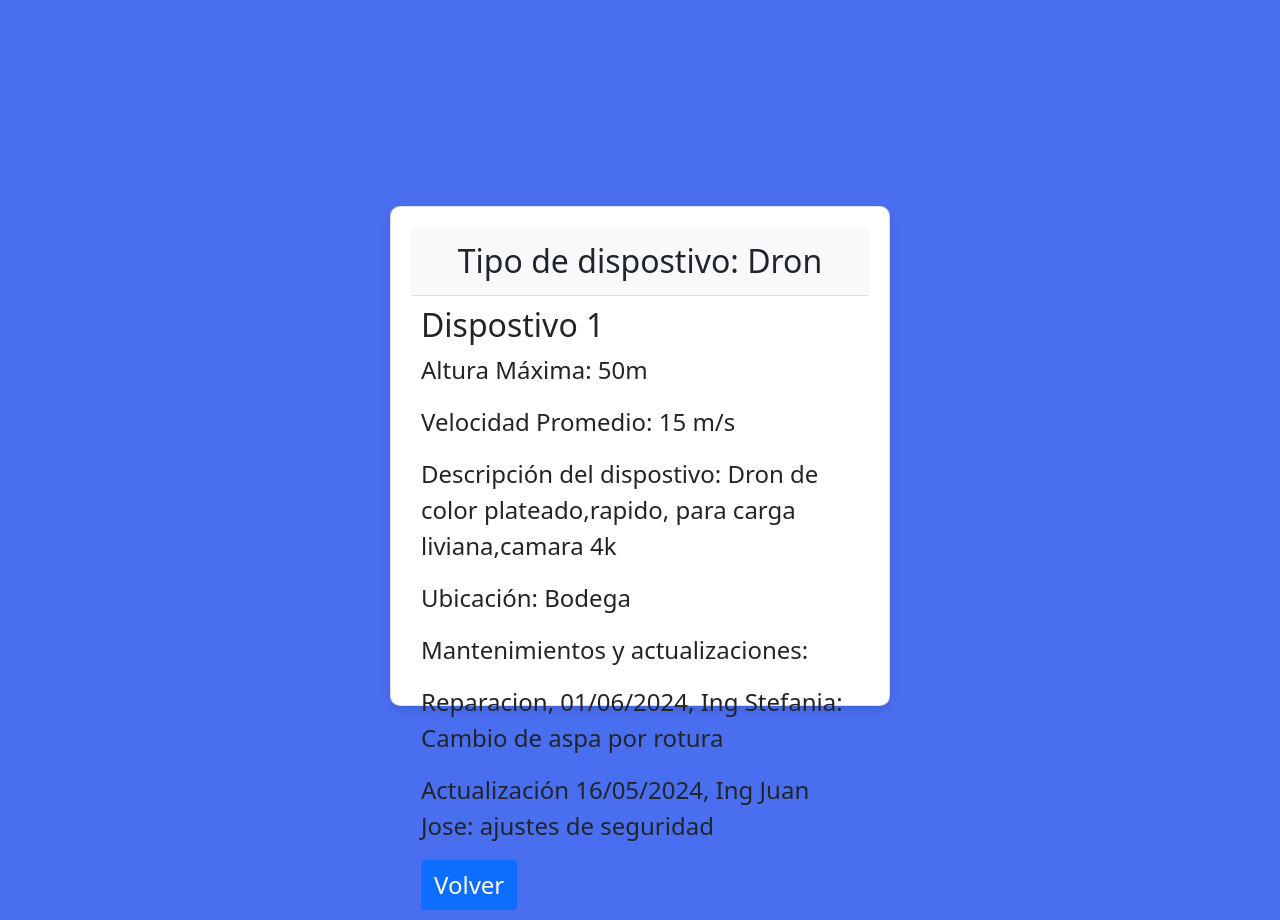
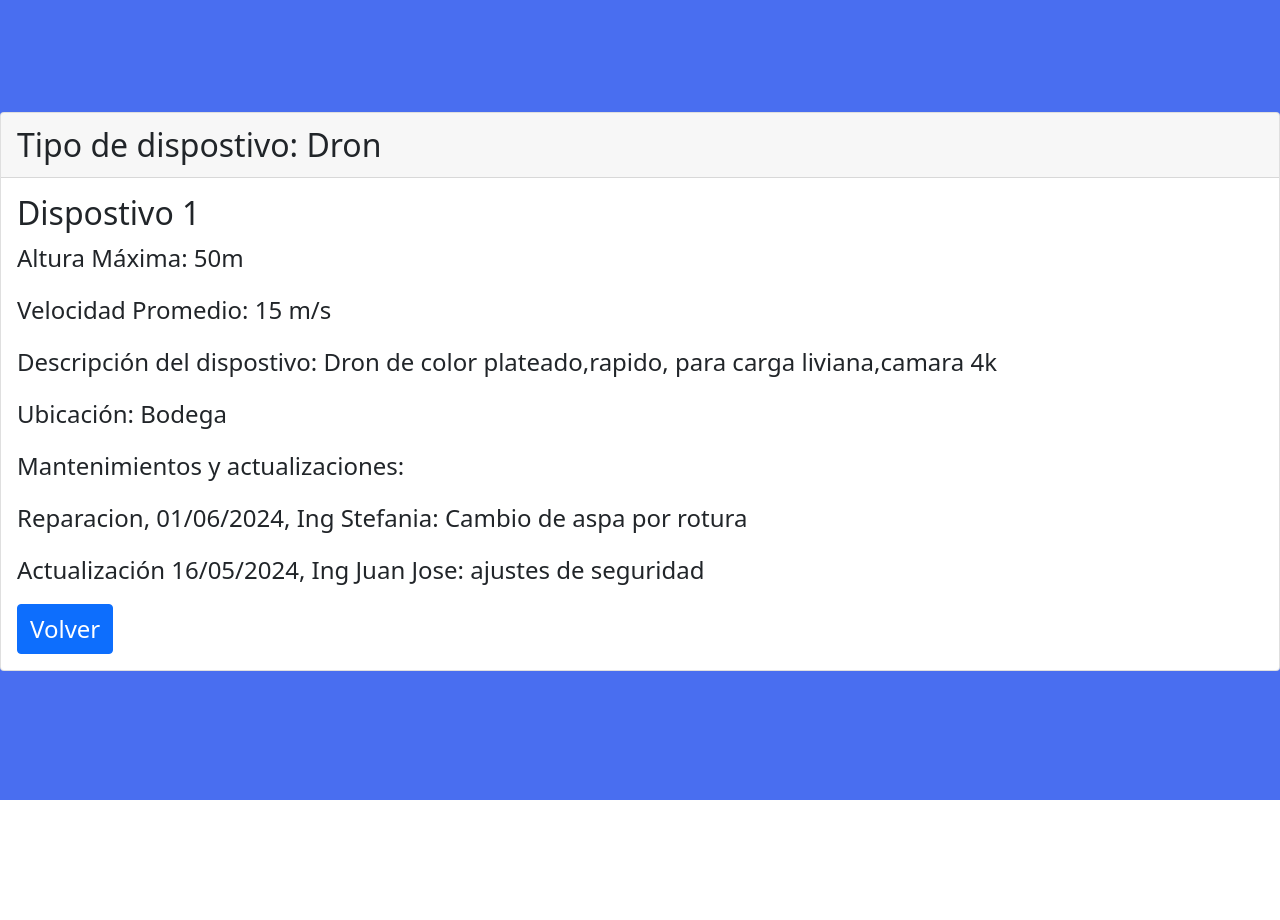
Before and after one commit to Estefaniahurtadog12/procesosFinal, a Flask app: page /drones/1 in a window 1280 px wide. After the commit the page ends 800 px from the top, so only its background shows below. Run offline with Flask 3, Linux system fonts and the light colour scheme; some libraries are stand-ins or nearby versions.

Commit message:
Drones y info

```diff
--- a/finalProcesos/templates/dron_aumentado.html
+++ b/finalProcesos/templates/dron_aumentado.html
@@ -6,33 +6,7 @@
     <title>Dispositivo {{numero}} Aumentado Page</title>
     <link rel="stylesheet" type="text/css" href="{{ url_for('static',filename='dron_aumentado.css') }}">
     <link href="https://cdn.jsdelivr.net/npm/bootstrap@5.0.2/dist/css/bootstrap.min.css" rel="stylesheet" integrity="sha384-EVSTQN3/azprG1Anm3QDgpJLIm9Nao0Yz1ztcQTwFspd3yD65VohhpuuCOmLASjC" crossorigin="anonymous">
-    <style>
-        .centrar {
-            display: flex;
-            justify-content: center;
-            align-items: center;
-            height: 100vh; /* Centrar verticalmente en la página */
-        }
-
-        .card {
-            width: 500px; /* Ancho de la tarjeta aumentado */
-            height: 500px; /* Altura de la tarjeta aumentado */
-            padding: 20px; /* Espacio interno dentro de la tarjeta */
-            box-shadow: 0 4px 8px rgba(0,0,0,0.1); /* Sombra de la tarjeta */
-            border-radius: 10px; /* Bordes redondeados de la tarjeta */
-        }
-
-        .card-header {
-            background-color: #f8f9fa; /* Color de fondo del encabezado */
-            text-align: center; /* Centrar el texto del encabezado */
-            padding: 10px; /* Espacio interno dentro del encabezado */
-            border-bottom: 1px solid #dee2e6; /* Línea divisoria en la parte inferior del encabezado */
-        }
-
-        .card-body {
-            padding: 10px; /* Espacio interno dentro del cuerpo de la tarjeta */
-        }
-    </style>
+    <style></style>
 </head>
 <body>
     <div class="centrar">
```
